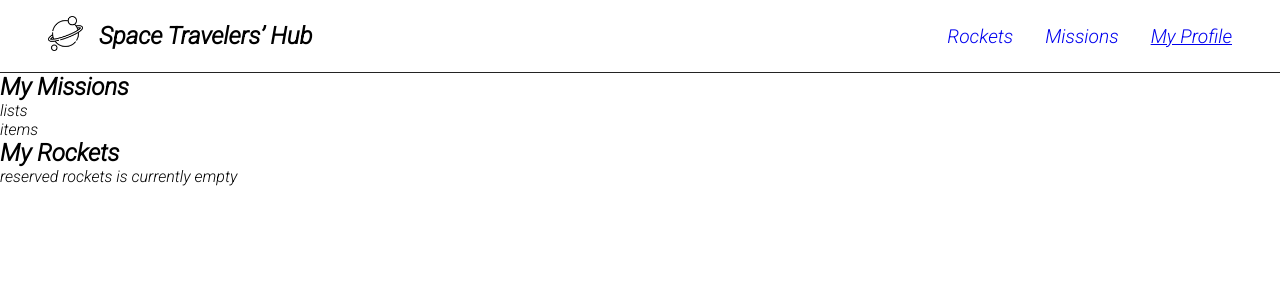
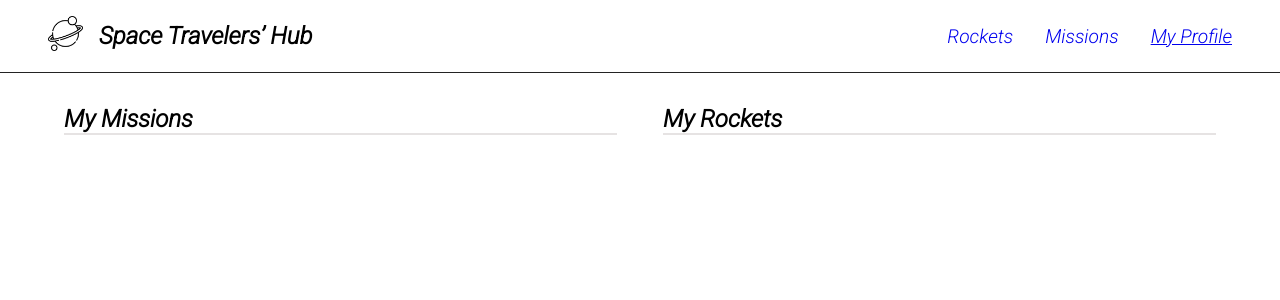
Before and after one commit to kayjeee/react-group-capstone1, a React (Create React App) app: page /myprofile in a window 1280 px wide. Shown: the top 300 px of the page. Built offline with nearby package versions, Linux system fonts and the light colour scheme.

Commit message:
Update required changes

```diff
--- a/src/components/myProfile.js
+++ b/src/components/myProfile.js
@@ -1,31 +1,38 @@
-import { useSelector } from "react-redux";
+import { useSelector } from 'react-redux';
+import './profile.css';
+
 const MyProfile = () => {
-    const {rockets} = useSelector(state => state.rockets)
+  const { rockets } = useSelector((state) => state.rockets);
   const reserveRocket = rockets.filter((rocket) => rocket.reserved);
+  const { missions } = useSelector((state) => state.missions);
+  const updateMissions = missions.filter((mission) => mission.reserved);
   return (
     <section className="profile-section">
       <div className="missions">
         <h2>My Missions</h2>
+        {updateMissions === '' ? <p>reserved missions is currently empty</p> : (
           <ul className="profile-list">
-              <li className="fw-bold">
-                lists
+            {updateMissions.map((mission) => (
+              <li key={mission.mission_id}>
+                {mission.mission_name}
               </li>
-              <li className="fw-bold">
-               items
-              </li>
+            ))}
           </ul>
+        )}
       </div>
       <div className="missions">
         <h2>My Rockets</h2>
-          {reserveRocket == ''? <p>reserved rockets is currently empty</p> : <ul className="profile-list">
+        {reserveRocket === '' ? <p>reserved rockets is currently empty</p> : (
+          <ul className="profile-list">
             {reserveRocket.map((rocket) => (
               <li key={rocket.id}>
                 {rocket.name}
               </li>
             ))}
-          </ul>}
+          </ul>
+        )}
       </div>
     </section>
-    )
-}
+  );
+};
 export default MyProfile;
--- a/src/components/profile.css
+++ b/src/components/profile.css
@@ -0,0 +1,21 @@
+.profile-section {
+  display: flex;
+  padding: 2rem 4rem;
+  justify-content: space-between;
+}
+
+.profile-list {
+  display: flex;
+  flex-direction: column;
+  border: 1px solid rgb(230, 227, 227);
+}
+
+.profile-list li {
+  list-style: none;
+  border: 1px solid rgb(26, 24, 24);
+  padding: 1rem;
+}
+
+.missions {
+  width: 48%;
+}
--- a/src/components/rockets.js
+++ b/src/components/rockets.js
@@ -7,11 +7,10 @@ const Rockets = () => {
   const { rockets, isLoading, error } = useSelector((state) => state.rockets);
   const dispatch = useDispatch();
   useEffect(() => {
-    if(!rockets.length){
+    if (!rockets.length) {
       dispatch(fetchRockets());
     }
-
-  }, [dispatch,rockets.length]);
+  }, [dispatch, rockets.length]);
   if (isLoading) {
     return <p>Loading...</p>;
   }
--- a/src/features/missions/missionsSlice.js
+++ b/src/features/missions/missionsSlice.js
@@ -10,7 +10,7 @@ export const fetchMissions = createAsyncThunk(
       const response = await axios.get(API_URL);
       return response.data;
     } catch (error) {
-      return error.message
+      return error.message;
     }
   },
 );
@@ -29,7 +29,6 @@ const missionsSlice = createSlice({
         if (mission.mission_id !== action.payload) return mission;
         return { ...mission, reserved: true };
       });
-
     },
 
     leaveMission: (state, action) => {
--- a/src/features/store.js
+++ b/src/features/store.js
@@ -1,6 +1,6 @@
 import { configureStore } from '@reduxjs/toolkit';
 import rocketReducer from './rockets/rocketSlice';
-import missionReducer from './missions/missionsSlice'
+import missionReducer from './missions/missionsSlice';
 
 const store = configureStore({
   reducer: {
--- a/src/index.css
+++ b/src/index.css
@@ -66,7 +66,7 @@ a {
 }
 
 .rocket-image {
-  max-width: 350px;
+  width: 350px;
   height: auto;
 }
 
```
Also changed, not shown: src/components/missions.js (+10 -11 lines), src/components/missions.css (indentation only). Lines whose indentation alone changed are shown as unchanged.
